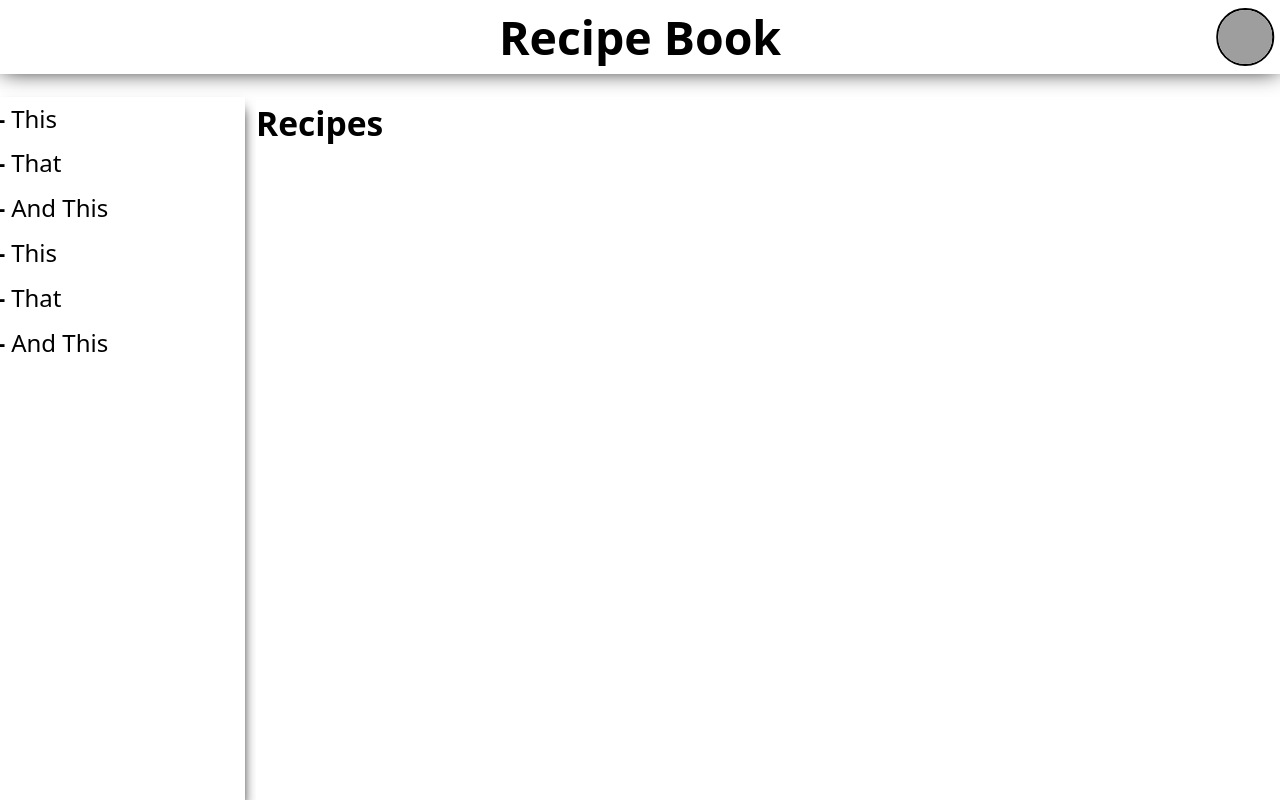
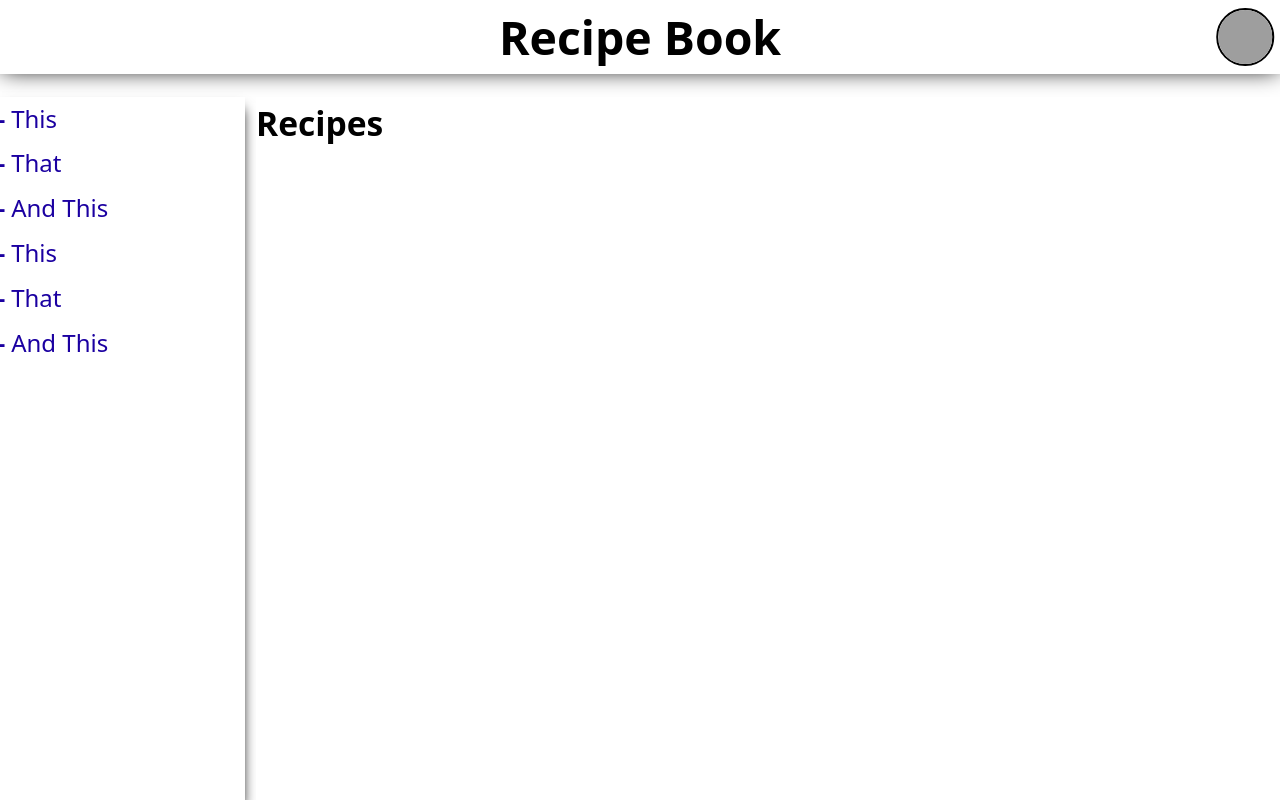
Before and after one commit to Lulzies87/recipe-book, a React (Vite) app in the folder recipe-app/: page / in a window 1280 px wide. Built offline with nearby package versions, Linux system fonts and the light colour scheme; grey boxes are pictures that could not be loaded.

Commit message:
s'more styling to sidebar

```diff
--- a/recipe-app/src/SideBar.module.scss
+++ b/recipe-app/src/SideBar.module.scss
@@ -12,12 +12,14 @@
         text-transform: capitalize;
         user-select: none;
         cursor: pointer;
+        color: var(--text-primary-color);
 
         &::before {
             content: "-";
             position: absolute;
             left: -1ch;
             font-weight: 600;
+            color: var(--text-secondary-color);
         }
     }
 }
@@ -34,12 +36,17 @@
 
         &:hover {
             background-color: var(--hover-color);
-            border-right: 3px solid var(--text-primary-color);
+            border-right: 3px solid var(--text-secondary-color);
             box-shadow: 0px 4px 12px -2px var(--hover-color);
         }
     }
 }
 
 details>summary {
+    color: var(--text-secondary-color);
     list-style: none;
+
+    &:hover {
+        font-weight: 600;
+    }
 }
--- a/recipe-app/src/index.scss
+++ b/recipe-app/src/index.scss
@@ -2,6 +2,7 @@
   color-scheme: light dark;
   --background-color: black;
   --text-primary-color: white;
+  --text-secondary-color: #bcafff;
   --hover-color: #ffffff33;
 }
 
@@ -9,6 +10,7 @@
   :root {
     --background-color: white;
     --text-primary-color: black;
+    --text-secondary-color: #1b00a1;
     --hover-color: #0000001a;
   }
 }
```
